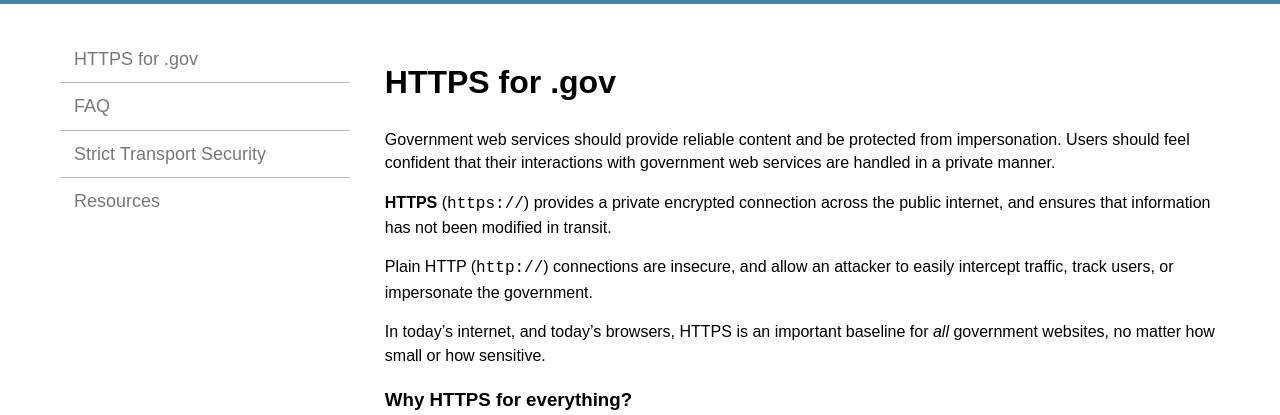
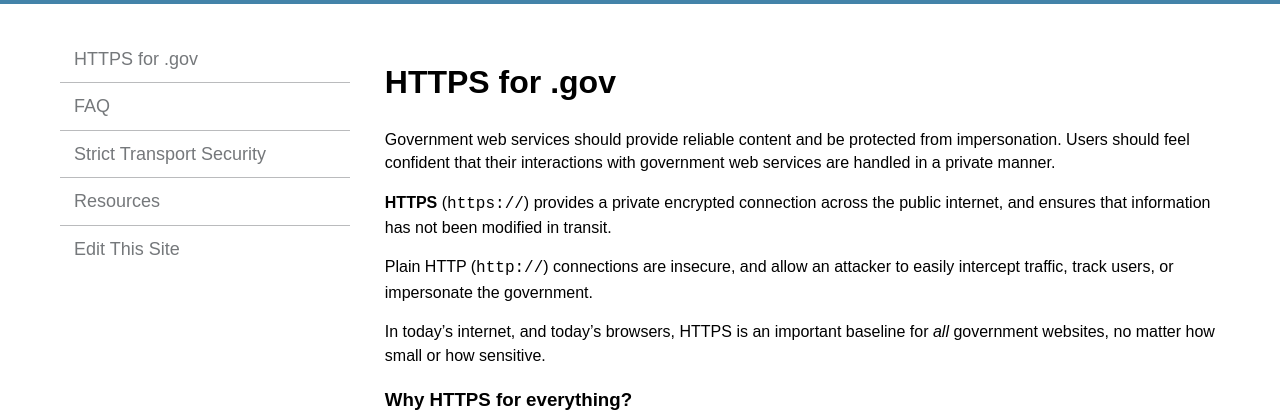
Before and after one commit to GSA/https, a Jekyll site: the page built from index.md, in a window 1280 px wide. Shown: the top 415 px of the page. Built offline with Jekyll 4.4.1, drawn with Linux system fonts in a browser that asks for light colours; Markdown is read by kramdown in place of the engine named in the settings.

Commit message:
Adding an Edit This Site link to sidebar

```diff
--- a/_includes/sidebar.html
+++ b/_includes/sidebar.html
@@ -9,6 +9,9 @@
           <li><a href="{{ link.url }}">{{ link.text }}</a></li>
         {% endif %}
       {% endfor %}
+      <li>
+      <a href="https://github.com/GSA/https">Edit This Site</a>
+      </li>
     </ul>
   </nav>
 </aside>
```
